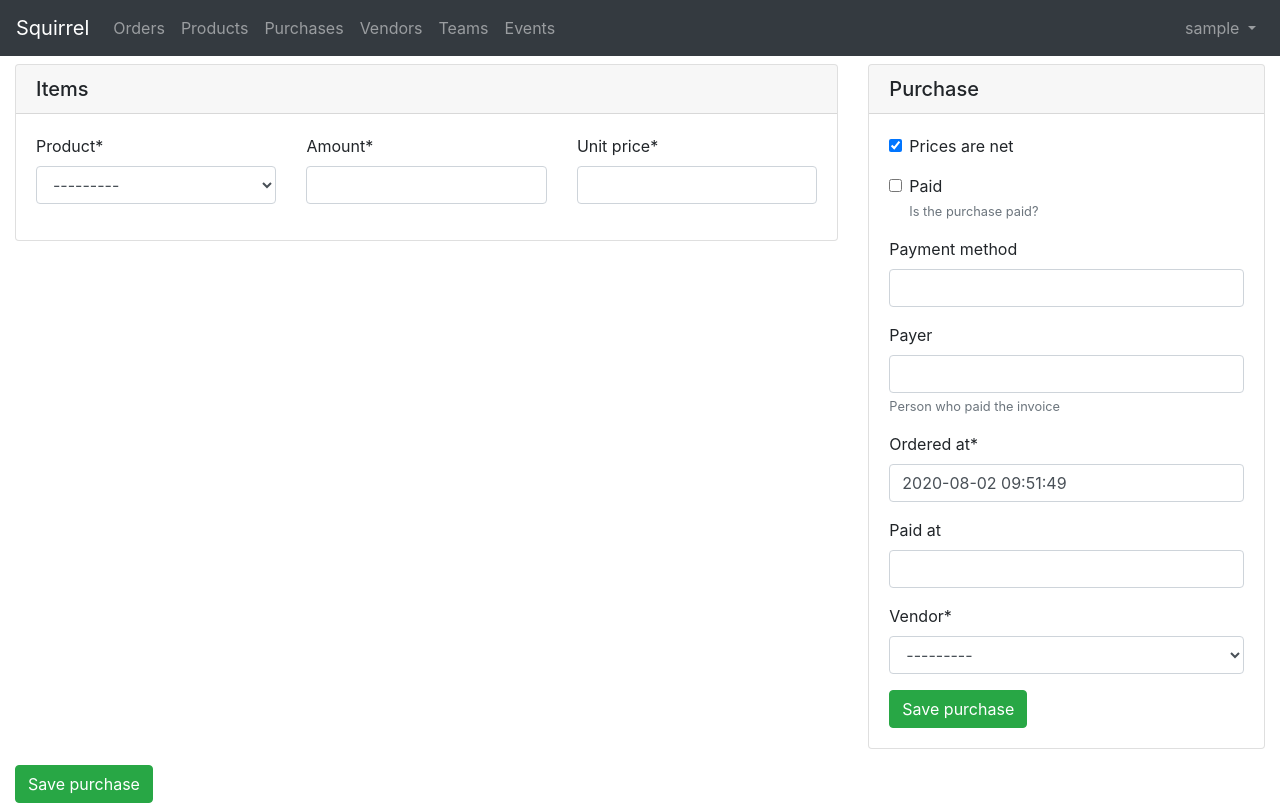
After one commit to c3loc/squirrel, a Django app: page /purchases/new in a window 1280 px wide. The commit adds this page. Run offline with Django 3.2, Linux system fonts and the light colour scheme; the visitor is signed in with stand-in values (Sample User, id 1); data that the repository does not hold is empty; some libraries are stand-ins or nearby versions.

Commit message:
feat: add purchase frontend

```diff
--- a/src/squirrel/orders/models.py
+++ b/src/squirrel/orders/models.py
@@ -53,14 +53,11 @@ class Product(models.Model):
 
 
 class Purchase(models.Model):
-    is_net = models.BooleanField(
-        verbose_name="Do items of this purchase show the net sum (and not the gross sum)?",
-        default=True,
-    )
-    paid = models.BooleanField(verbose_name="Is the purchase paid?", default=False)
+    is_net = models.BooleanField(verbose_name="Prices are net", default=True,)
+    paid = models.BooleanField(help_text="Is the purchase paid?", default=False)
     payment_method = models.CharField(max_length=255, blank=True)
     payer = models.CharField(
-        verbose_name="Person who paid the invoice", max_length=255, blank=True
+        help_text="Person who paid the invoice", max_length=255, blank=True
     )
     vendor = models.ForeignKey(Vendor, on_delete=models.PROTECT)
 
--- a/src/squirrel/orders/views.py
+++ b/src/squirrel/orders/views.py
@@ -11,14 +11,17 @@ from squirrel.orders.forms import (
     EventForm,
     OrderForm,
     ProductForm,
+    PurchaseForm,
+    StockpileFormSet,
     TeamForm,
     VendorForm,
 )
-from squirrel.orders.models import Event, Order, Product, Team, Vendor
+from squirrel.orders.models import Event, Order, Product, Purchase, Team, Vendor
 from squirrel.orders.tables import (
     EventTable,
     OrderTable,
     ProductTable,
+    PurchaseTable,
     TeamTable,
     VendorTable,
 )
@@ -70,6 +73,13 @@ class EventListView(PermissionRequiredMixin, SingleTableView):
     model = Event
     table_class = EventTable
     template_name = "events.html"
+
+
+class PurchaseListView(PermissionRequiredMixin, SingleTableView):
+    permission_required = "orders.view_purchase"
+    model = Purchase
+    table_class = PurchaseTable
+    template_name = "purchases.html"
 
 
 # Not a View.
@@ -468,3 +478,54 @@ def export_orders_csv(request):
         writer.writerow(line)
 
     return response
+
+
+@login_required
+@permission_required("orders.view_purchase", raise_exception=True)
+def purchase(request, purchase_id=None):
+    """
+    View of a purchase
+    """
+    if purchase_id:
+        purchase_object = get_object_or_404(Purchase, id=purchase_id)
+    else:
+        purchase_object = None
+
+    if request.method == "POST":
+        if purchase_object:
+            if request.user.has_perm("orders.change_purchase"):
+                form = PurchaseForm(request.POST, instance=purchase_object)
+                formset = StockpileFormSet(request.POST, instance=form.instance)
+            else:
+                raise PermissionDenied
+        else:
+            if request.user.has_perm("orders.add_purchase"):
+                form = PurchaseForm(request.POST)
+                formset = StockpileFormSet(request.POST, instance=form.instance)
+            else:
+                raise PermissionDenied
+
+        if form.is_valid() and formset.is_valid():
+            p = form.save()
+            formset.save()
+            return redirect(f"/purchases/{p.id}")
+
+    else:
+        if purchase_object:
+            form = PurchaseForm(instance=purchase_object)
+            formset = StockpileFormSet(instance=Purchase.objects.get(id=purchase_id))
+
+        else:
+            form = PurchaseForm()
+            formset = StockpileFormSet()
+
+    return render(request, "purchase.html", {"form": form, "formset": formset})
+
+
+@login_required
+@permission_required("orders.delete_purchase", raise_exception=True)
+def delete_purchase(request, purchase_id=None):
+    purchase_object = get_object_or_404(Purchase, id=purchase_id)
+    purchase_object.delete()
+
+    return redirect("purchases")
--- a/src/squirrel/urls.py
+++ b/src/squirrel/urls.py
@@ -62,6 +62,14 @@ urlpatterns = [
     path("events/new", views.event, name="new_event"),
     path("events/<int:event_id>", views.event, name="edit_event"),
     path("events/delete/<int:event_id>", views.delete_event, name="delete_event"),
+    path("purchases", views.PurchaseListView.as_view(), name="purchases"),
+    path("purchases/new", views.purchase, name="new_purchase"),
+    path("purchases/<int:purchase_id>", views.purchase, name="edit_purchase"),
+    path(
+        "purchases/delete/<int:purchase_id>",
+        views.delete_purchase,
+        name="delete_purchase",
+    ),
     path("admin/", admin.site.urls),
     path("accounts/login/", views.login_redirect),
 ]
--- a/src/templates/base.html
+++ b/src/templates/base.html
@@ -25,6 +25,11 @@
           {% if perms.orders.view_product %}
           <li class="nav-item">
             <a class="nav-link" href="{% url 'products' %}">Products</a>
+          </li>
+          {% endif %}
+          {% if perms.orders.view_purchase %}
+          <li class="nav-item">
+            <a class="nav-link" href="{% url 'purchases' %}">Purchases</a>
           </li>
           {% endif %}
           {% if perms.orders.view_vendor %}
--- /dev/null
+++ b/src/templates/purchase.html
@@ -0,0 +1,80 @@
+{% extends 'base.html' %}
+
+{% load crispy_forms_tags %}
+
+{% block title %}Squirrel | Purchase{% endblock %}
+
+{% block content %}
+<form method="post">
+  {% csrf_token %}
+  <div class="row">
+    <div class="col-sm-8">
+      <div class="card mb-3">
+        <h5 class="card-header">Items</h5>
+        <div class="card-body">
+          {{ formset.management_form }}
+          {% for f in formset %}
+          <div class="row">
+            <div class="col-4">
+              {{ f.product|as_crispy_field }}
+            </div>
+            <div class="col-4">
+              {{ f.amount|as_crispy_field }}
+            </div>
+            <div class="col-4">
+              {{ f.unit_price|as_crispy_field }}
+            </div>
+            {{ f.id|as_crispy_field }}
+            {{ f.purchase|as_crispy_field }}
+          </div>
+          {% endfor %}
+        </div>
+      </div>
+    </div>
+    <div class="col-sm-4">
+      <div class="card mb-3">
+        <h5 class="card-header">Purchase</h5>
+        <div class="card-body">
+          <div class="row">
+            <div class="col-12">
+              {{ form.is_net|as_crispy_field }}
+            </div>
+          </div>
+          <div class="row">
+            <div class="col-12">
+              {{ form.paid|as_crispy_field }}
+            </div>
+          </div>
+          <div class="row">
+            <div class="col-12">
+              {{ form.payment_method|as_crispy_field }}
+            </div>
+          </div>
+          <div class="row">
+            <div class="col-12">
+              {{ form.payer|as_crispy_field }}
+            </div>
+          </div>
+          <div class="row">
+            <div class="col-12">
+              {{ form.ordered_at|as_crispy_field }}
+            </div>
+          </div>
+          <div class="row">
+            <div class="col-12">
+              {{ form.paid_at|as_crispy_field }}
+            </div>
+          </div>
+          <div class="row">
+            <div class="col-12">
+              {{ form.vendor|as_crispy_field }}
+            </div>
+          </div>
+          <button type="submit" class="btn btn-success">Save purchase</button>
+        </div>
+      </div>
+    </div>
+  </div>
+  <button type="submit" class="btn btn-success">Save purchase</button>
+</form>
+{% endblock %}
```
Also changed, not shown: src/squirrel/orders/tables.py (+26 -1 lines), src/templates/purchases.html (added, +14 -0 lines), src/tests/orders/testView.py (+22 -0 lines).
